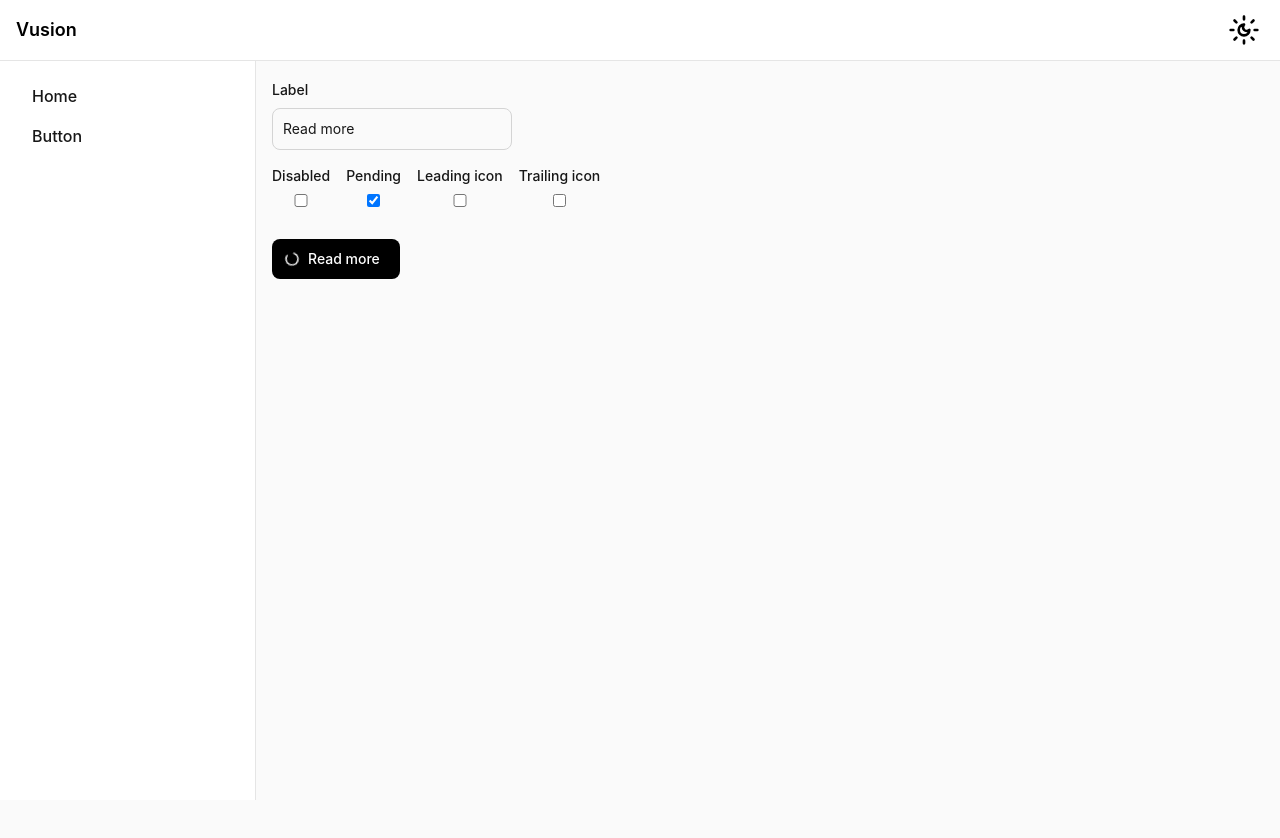
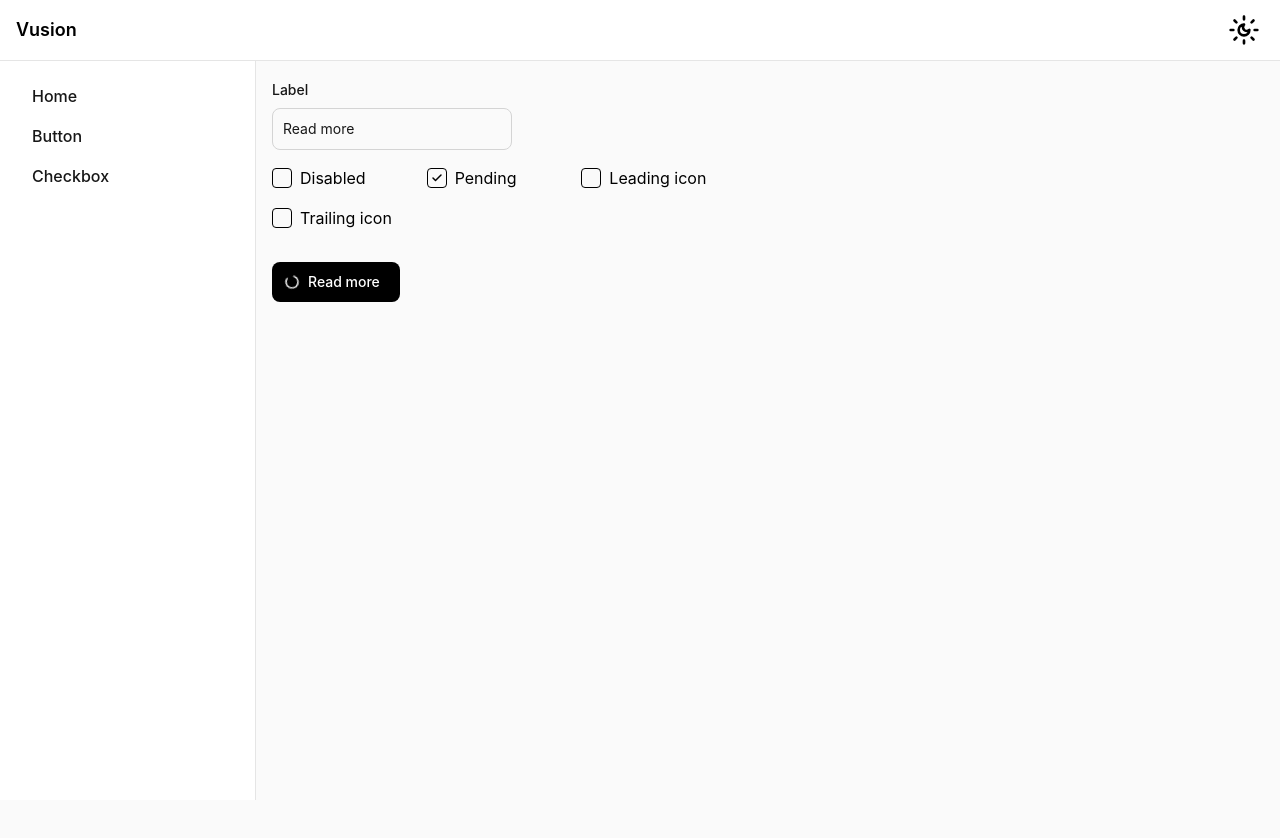
Before and after one commit to Citingdude/vusion, a Vue app: page /components/button in a window 1280 px wide. Both pictures are taken after a click on the button "Read more". Shown: the top 838 px of the page. Built offline with nearby package versions, Linux system fonts and the light colour scheme.

Commit message:
feat: add VuCheckbox component and integrate into CheckboxView and ButtonView

```diff
--- a/src/App.vue
+++ b/src/App.vue
@@ -95,6 +95,13 @@ const { theme, toggleTheme } = useTheme()
             >
               <span class="ml-3">Button</span>
             </RouterLink>
+
+            <RouterLink
+              to="/components/checkbox"
+              class="flex items-center p-2 text-base font-medium text-neutral-900 rounded-lg dark:text-white hover:bg-neutral-100 dark:hover:bg-neutral-700 group"
+            >
+              <span class="ml-3">Checkbox</span>
+            </RouterLink>
           </li>
         </ul>
       </div>
--- /dev/null
+++ b/src/components/checkbox/VuCheckbox.vue
@@ -0,0 +1,51 @@
+<script setup lang="ts">
+import CheckIcon from '@/components/icon/CheckIcon.vue'
+
+defineProps<{
+  id: string
+  label: string
+}>()
+
+defineEmits(['update:modelValue'])
+
+const model = defineModel<boolean>({
+  required: true,
+})
+</script>
+
+<template>
+  <label
+    class="flex items-center space-x-2 cursor-pointer select-none w-fit"
+    :for="id"
+  >
+    <input
+      :id="id"
+      v-model="model"
+      type="checkbox"
+      :checked="model"
+      class="peer sr-only"
+      :aria-checked="model"
+      role="checkbox"
+    >
+    <div
+      class="size-5 flex items-center justify-center border rounded-sm
+      transition-colors border-black dark:border-white"
+    >
+      <Transition
+        enter-from-class="opacity-0 scale-50"
+        leave-to-class="opacity-0 scale-50"
+        enter-active-class="transition duration-200 ease-in-out"
+        leave-active-class="transition duration-200 ease-in-out"
+      >
+        <CheckIcon
+          v-if="model"
+          class="text-black dark:text-white size-3"
+        />
+      </Transition>
+
+    </div>
+    <span class="text-black dark:text-white">
+      {{ label }}
+    </span>
+  </label>
+</template>
--- /dev/null
+++ b/src/components/icon/CheckIcon.vue
@@ -0,0 +1,14 @@
+<template>
+  <svg
+    viewBox="0 0 24 24"
+  >
+    <path
+      fill="none"
+      stroke="currentColor"
+      stroke-linecap="round"
+      stroke-linejoin="round"
+      stroke-width="3"
+      d="M20 6L9 17l-5-5"
+    />
+  </svg>
+</template>
--- a/src/router/index.ts
+++ b/src/router/index.ts
@@ -1,5 +1,6 @@
 import { createRouter, createWebHistory } from 'vue-router'
 import ButtonView from '@/views/components/ButtonView.vue'
+import CheckboxView from '@/views/components/CheckboxView.vue'
 import HomeView from '@/views/HomeView.vue'
 
 const router = createRouter({
@@ -11,10 +12,22 @@ const router = createRouter({
       component: HomeView,
     },
     {
-      path: '/components/button',
-      name: 'button',
-      component: ButtonView,
+      name: 'components',
+      path: '/components',
+      children: [
+        {
+          path: 'button',
+          name: 'button',
+          component: ButtonView,
+        },
+        {
+          path: 'checkbox',
+          name: 'checkbox',
+          component: CheckboxView,
+        },
+      ],
     },
+
   ],
 })
 
--- a/src/views/components/ButtonView.vue
+++ b/src/views/components/ButtonView.vue
@@ -1,6 +1,7 @@
 <script setup lang="ts">
 import { ref } from 'vue'
 import VuButton from '@/components/button/VuButton.vue'
+import VuCheckbox from '@/components/checkbox/VuCheckbox.vue'
 import ArrowUpRightIcon from '@/components/icon/ArrowUpRightIcon.vue'
 
 const label = ref<string>('Read more')
@@ -33,86 +34,27 @@ const hasTrailingIcon = ref<boolean>(false)
         >
       </div>
 
-      <div class="flex gap-4">
-        <!-- Disabled -->
-        <div class="max-w-fit">
-          <label
-            for="label"
-            class="block mb-2 text-sm font-medium text-neutral-900 dark:text-white"
-          >
-            Disabled
-          </label>
-          <input
-            id="label"
-            v-model="isDisabled"
-            type="checkbox"
-            class="bg-neutral-50 border border-neutral-300 text-neutral-900 text-sm rounded-lg
-        block w-full p-2.5
-        dark:bg-neutral-700 dark:border-neutral-600 dark:placeholder-neutral-400 dark:text-white
-        focus-visible:outline-2
-    focus-visible:outline-black dark:focus-visible:outline-white"
-          >
-        </div>
-
-        <!-- Pending -->
-        <div class="max-w-fit">
-          <label
-            for="label"
-            class="block mb-2 text-sm font-medium text-neutral-900 dark:text-white"
-          >
-            Pending
-          </label>
-          <input
-            id="label"
-            v-model="isPending"
-            type="checkbox"
-            class="bg-neutral-50 border border-neutral-300 text-neutral-900 text-sm rounded-lg
-        block w-full p-2.5
-        dark:bg-neutral-700 dark:border-neutral-600 dark:placeholder-neutral-400 dark:text-white
-        focus-visible:outline-2
-    focus-visible:outline-black dark:focus-visible:outline-white"
-          >
-        </div>
-
-        <!-- Leading icon -->
-        <div class="max-w-fit">
-          <label
-            for="label"
-            class="block mb-2 text-sm font-medium text-neutral-900 dark:text-white"
-          >
-            Leading icon
-          </label>
-          <input
-            id="label"
-            v-model="hasLeadingIcon"
-            type="checkbox"
-            class="bg-neutral-50 border border-neutral-300 text-neutral-900 text-sm rounded-lg
-        block w-full p-2.5
-        dark:bg-neutral-700 dark:border-neutral-600 dark:placeholder-neutral-400 dark:text-white
-        focus-visible:outline-2
-    focus-visible:outline-black dark:focus-visible:outline-white"
-          >
-        </div>
-
-        <!-- Trailing icon -->
-        <div class="max-w-fit">
-          <label
-            for="label"
-            class="block mb-2 text-sm font-medium text-neutral-900 dark:text-white"
-          >
-            Trailing icon
-          </label>
-          <input
-            id="label"
-            v-model="hasTrailingIcon"
-            type="checkbox"
-            class="bg-neutral-50 border border-neutral-300 text-neutral-900 text-sm rounded-lg
-        block w-full p-2.5
-        dark:bg-neutral-700 dark:border-neutral-600 dark:placeholder-neutral-400 dark:text-white
-        focus-visible:outline-2
-    focus-visible:outline-black dark:focus-visible:outline-white"
-          >
-        </div>
+      <div class="grid grid-cols-3 gap-4 max-w-md">
+        <VuCheckbox
+          id="disabled"
+          v-model="isDisabled"
+          label="Disabled"
+        />
+        <VuCheckbox
+          id="pending"
+          v-model="isPending"
+          label="Pending"
+        />
+        <VuCheckbox
+          id="leading-icon"
+          v-model="hasLeadingIcon"
+          label="Leading icon"
+        />
+        <VuCheckbox
+          id="trailing-icon"
+          v-model="hasTrailingIcon"
+          label="Trailing icon"
+        />
       </div>
     </div>
 
--- /dev/null
+++ b/src/views/components/CheckboxView.vue
@@ -0,0 +1,41 @@
+<script setup lang="ts">
+import { ref } from 'vue'
+import VuCheckbox from '@/components/checkbox/VuCheckbox.vue'
+
+const label = ref<string>('Label')
+const isChecked = ref<boolean>(false)
+</script>
+
+<template>
+  <div class="min-h-screen flex flex-col gap-8">
+    <div class="flex flex-col gap-4">
+      <div class="max-w-fit">
+        <label
+          for="label"
+          class="block mb-2 text-sm font-medium text-neutral-900 dark:text-white"
+        >
+          Label
+        </label>
+        <input
+          id="label"
+          v-model="label"
+          type="text"
+          class="bg-neutral-50 border border-neutral-300 text-neutral-900 text-sm rounded-lg
+        block w-full p-2.5
+        dark:bg-neutral-700 dark:border-neutral-600 dark:placeholder-neutral-400 dark:text-white
+        focus-visible:outline-2
+    focus-visible:outline-black dark:focus-visible:outline-white"
+          placeholder="Set label"
+        >
+      </div>
+    </div>
+
+    <div class="flex flex-col gap-8">
+      <VuCheckbox
+        id="checkbox"
+        v-model="isChecked"
+        :label="label"
+      />
+    </div>
+  </div>
+</template>
```
